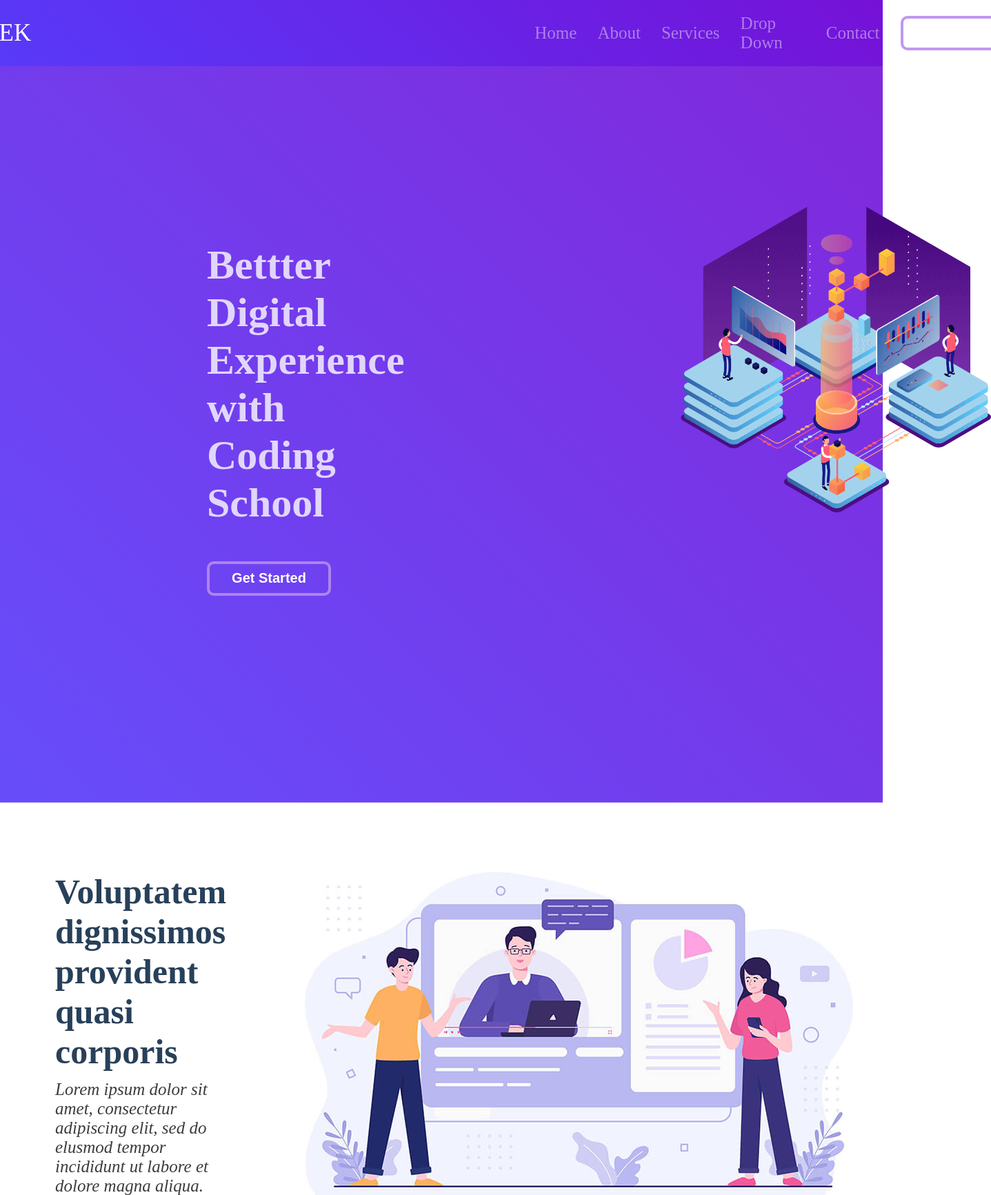
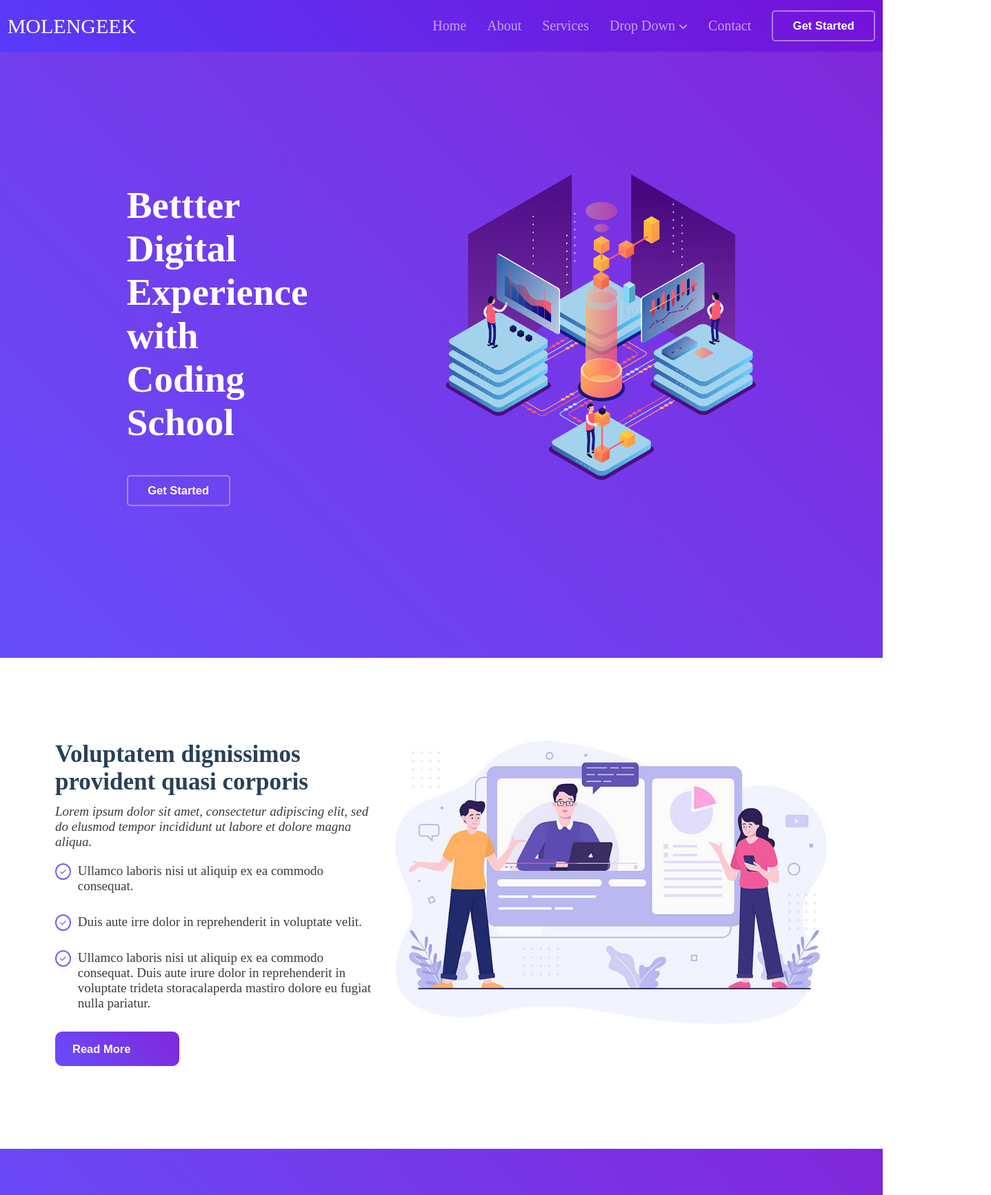
Before and after one commit to Ranya-Polisoidis/Projet_Dom_RP, a website with bundled scripts: page index.html in a window 1280 px wide. Shown: the top 1733 px of the page at 69% size, 1437 px wide, since content can reach past the window. Built offline with nearby package versions, Linux system fonts and the light colour scheme; files whose address does not match are found by name.

Commit message:
modification de mon code+ petit trie

```diff
--- a/index.html
+++ b/index.html
@@ -9,7 +9,6 @@
 <body>
 
 
-
     <!-- header -->
     <header class="fondImageHeader">
         <div>
@@ -17,25 +16,21 @@
 
             <!-- nav -->
             <div id="molengeek">
-                <nav class="nav">
+                <nav class="navHeader">
 
-                    <ul class="ul">
+                    <ul class="ulNavHeader">
 
-                        <li><a class="aMolenGeek" href="#molengeek">MOLENGEEK</a></li>
-                        <li><a class="aReste" href="#home">Home</a></li>
-                        <li><a class="aReste" href="#about">About</a></li>
-                        <li><a class="aReste"  href="#services">Services</a></li>
+                        <li><a class="aMolenGeekNavHeader" href="#molengeek">MOLENGEEK</a></li>
+                        <li><a href="#home">Home</a></li>
+                        <li><a href="#about">About</a></li>
+                        <li><a href="#services">Services</a></li>
 
-                        <li class="liDropdown"><a class="aReste" href="#dropdown">Drop Down</a></li>
-
-                        <!-- <button class="btn_dropdown">
-                            <h1>Langues</h1>
-                        </button> -->
+                        <li class="liDropdownNavHeader"><a href="#dropdown">Drop Down <i class="iconeDropDownNavHeader fa-solid fa-angle-down"></i></a></li>
 
                         <li><a href="#contact">Contact</a></li>
 
-                        <button class="btnGetStarted">
-                            <h2 class="h2BtnGetStarted">Get Started</h2>
+                        <button class="btnGetStartedNavHeaderEtBanniere">
+                            <h2 class="h2BtnGetStartedNavHeaderEtBanniere">Get Started</h2>
                         </button>
 
                     </ul>
@@ -45,38 +40,36 @@
 
 
             <!-- banniere -->
-            <div class="divBanniere" id="home">
+            <div class="divGeneraleBanniere" id="home">
+                <div class="divBanniere">
 
-                <div class="divBanniereGenerale">
 
-                    <div class="divBaniere1">
+                    <div class="div1Baniere">
                         <h2 class="h2Banniere"> Bettter Digital <br> Experience with <br> Coding School </h2>
-                        <button class="btnGetStarted">
-                            <h2 class="h2BtnGetStarted">Get Started</h2>
+                        <button class="btnGetStartedNavHeaderEtBanniere">
+                            <h2 class="h2BtnGetStartedNavHeaderEtBanniere">Get Started</h2>
                         </button>
                     </div>
 
-                    <div class="divBaniere2">
+                    <div>
                         <img class="imgBanniere" src="./public/img/hero-img.png" alt="">
                     </div>
 
-                    <!-- <button class="btn_neige"> -->
-                        <!-- <svg xmlns="http://www.w3.org/2000/svg" height="70" width="80" viewBox="0 0 448 512">!Font Awesome Free 6.5.1 by @fontawesome - https://fontawesome.com License - https://fontawesome.com/license/free Copyright 2023 Fonticons, Inc.<path fill="#ffffff" d="M224 0c17.7 0 32 14.3 32 32V62.1l15-15c9.4-9.4 24.6-9.4 33.9 0s9.4 24.6 0 33.9l-49 49v70.3l61.4-35.8 17.7-66.1c3.4-12.8 16.6-20.4 29.4-17s20.4 16.6 17 29.4l-5.2 19.3 23.6-13.8c15.3-8.9 34.9-3.7 43.8 11.5s3.8 34.9-11.5 43.8l-25.3 14.8 21.7 5.8c12.8 3.4 20.4 16.6 17 29.4s-16.6 20.4-29.4 17l-67.7-18.1L287.5 256l60.9 35.5 67.7-18.1c12.8-3.4 26 4.2 29.4 17s-4.2 26-17 29.4l-21.7 5.8 25.3 14.8c15.3 8.9 20.4 28.5 11.5 43.8s-28.5 20.4-43.8 11.5l-23.6-13.8 5.2 19.3c3.4 12.8-4.2 26-17 29.4s-26-4.2-29.4-17l-17.7-66.1L256 311.7v70.3l49 49c9.4 9.4 9.4 24.6 0 33.9s-24.6 9.4-33.9 0l-15-15V480c0 17.7-14.3 32-32 32s-32-14.3-32-32V449.9l-15 15c-9.4 9.4-24.6 9.4-33.9 0s-9.4-24.6 0-33.9l49-49V311.7l-61.4 35.8-17.7 66.1c-3.4 12.8-16.6 20.4-29.4 17s-20.4-16.6-17-29.4l5.2-19.3L48.1 395.6c-15.3 8.9-34.9 3.7-43.8-11.5s-3.7-34.9 11.5-43.8l25.3-14.8-21.7-5.8c-12.8-3.4-20.4-16.6-17-29.4s16.6-20.4 29.4-17l67.7 18.1L160.5 256 99.6 220.5 31.9 238.6c-12.8 3.4-26-4.2-29.4-17s4.2-26 17-29.4l21.7-5.8L15.9 171.6C.6 162.7-4.5 143.1 4.4 127.9s28.5-20.4 43.8-11.5l23.6 13.8-5.2-19.3c-3.4-12.8 4.2-26 17-29.4s26 4.2 29.4 17l17.7 66.1L192 200.3V129.9L143 81c-9.4-9.4-9.4-24.6 0-33.9s24.6-9.4 33.9 0l15 15V32c0-17.7 14.3-32 32-32z"/></svg> -->
-                    <!-- </button> -->
 
                 </div>
-
             </div>
 
 
         </div>
     </header>
 
+
     <!-- section 1 -->
     <section id="about">
-        <div class="divGeneraleSection1">
+        <div class="divSection1">
 
-            <div class="div1DivSection1">
+
+            <div class="div1Section1">
                 <h1 class="h1Section1">Voluptatem dignissimos provident quasi corporis</h1>
                 <h3 class="h3Section1">Lorem ipsum dolor sit amet, consectetur adipiscing elit, sed do elusmod tempor incididunt ut labore et dolore magna aliqua.</h3>
 
@@ -84,15 +77,16 @@
                     <i class="iconeAllSection1 fa-solid fa-check"></i>
                     <p class="pAllSection1">Ullamco laboris nisi ut aliquip ex ea commodo consequat.</p>
                 </div>
+
                 <div class="divAllSection1">
                     <i class="iconeAllSection1 fa-solid fa-check"></i>
                     <p class="pAllSection1">Duis aute irre dolor in reprehenderit in voluptate velit.</p>
                 </div>
+
                 <div class="divAllSection1">
                     <i class="iconeAllSection1 fa-solid fa-check"></i>
                     <p class="pAllSection1">Ullamco laboris nisi ut aliquip ex ea commodo consequat. Duis aute irure dolor in reprehenderit in voluptate trideta storacalaperda mastiro dolore eu fugiat nulla pariatur.</p>
                 </div>
-
 
 
                     <!-- <p class="testeO"><i class="teste fa-solid fa-check"></i> Ullamco laboris nisi ut aliquip ex ea commodo consequat.</p>
@@ -113,21 +107,23 @@
                         <p class="pAllSection1">Ullamco laboris nisi ut aliquip ex ea commodo consequat. Duis aute irure dolor in reprehenderit in voluptate trideta storacalaperda mastiro dolore eu fugiat nulla pariatur.</p>
                     </li> -->
 
-                <button class="btnReadMore">
-                    <h2 class="h2BtnReadMore">Read More</h2>
+                <button class="btnReadMoreSection1">
+                    <h2 class="h2BtnReadMoreSection1">Read More</h2>
                 </button>
             </div>
 
             <div>
-                <img src="./public/img/about.jpg" alt="">
+                <img class="imgSection1" src="./public/img/about.jpg" alt="">
             </div>
+
 
         </div>
     </section>
 
+
     <!-- section 2 -->
     <section>
-        <div class="divGeneraleSection2">
+        <div class="divSection2">
 
 
             <div class="divAllSection2">
@@ -150,8 +146,11 @@
                 <p class="pAllSection2">Hard Workers</p>
             </div>
 
+
         </div>
     </section>
+
+
 
     <script type="module" src="./src/js/main.js"></script>
 </body>
--- a/src/js/modules/dropdown.js
+++ b/src/js/modules/dropdown.js
@@ -4,7 +4,7 @@
 /* ########################################################################################################################################################################################### */
 
 
-let lidDropdown=document.querySelector(".liDropdown")
+let lidDropdown=document.querySelector(".liDropdownNavHeader")
 
 // -------------------------------------------------------------------------------------------------------------------------------------------------------------------------------------------
 
--- a/src/scss/modules/_banniere.scss
+++ b/src/scss/modules/_banniere.scss
@@ -3,113 +3,47 @@
 /* ########################################################################################################################################################################################### */
 
 
-.divBanniere {
-    padding-top: 300px;
-    padding-bottom: 300px;
-    padding-left: 300px;
-    padding-right: 300px;
+.divGeneraleBanniere {
+    padding-top: 220px;
+    padding-bottom: 220px;
+    padding-left: 200px;
+    padding-right: 200px;
     display: flex;
     align-items: center;
+    justify-content: center;
     font-size: 20px;
-    color: rgba(255, 255, 255, 0.79);
+    // color: rgba(255, 255, 255, 0.79);
 }
 
-.divBanniereGenerale{
+.divBanniere{
     display: flex;
+    align-items: center;
+    justify-content: center;
     font-size: 25px;
 }
 
-.divBaniere1{
+.div1Baniere{
     padding-right: 200px;
-    // background-color: rgba(255, 0, 0, 0.496);
 }
 
 .h2Banniere{
-    font-size: 60px;
+    font-size: 55px;
+    color:rgba(255, 255, 255);
 }
 
 // voir pour les deux (car il sont dans navbar)
-.btnGetStarted{
+
+// ! ajouter animation ici (et voir celle de la nav)
+.btnGetStartedNavHeaderEtBanniere{
 
 }
-.h2BtnGetStarted{
+.h2BtnGetStartedNavHeaderEtBanniere{
 
 }
 //
 
-.divBaniere2{
-    padding-left: 200px;
-}
 
+// ! ajouter animation
 .imgBanniere{
     width: 450px;
 }
-
-
-
-// .btn_neige{
-//     /* color: rgba(255, 255, 255, 0.882); !mettre ici installer autrement */
-//     border:none;
-//     background-color:transparent
-// }
-
-
-// .div_banniere {
-//     padding-top: 430px;
-//     padding-bottom: 320px;
-//     padding-left: 130px;
-//     padding-right: 130px;
-//     display: flex;
-//     align-items: center;
-// }
-
-// .div1_banniere {
-//     width: 820px;
-// }
-
-// .div2_banniere {
-//     width: 360px;
-//     display: flex;
-//     align-items: center;
-//     justify-content: center;
-// }
-
-// .icone_video {
-//     font-size: $font-size_icone_video;
-// }
-
-// .iframe {
-//     width: 900px;
-//     height: 490px;
-// }
-
-
-// // Animation
-// .boutonplay {
-//     display: flex;
-//     align-items: center;
-//     justify-content: center;
-//     background-color: blue; // ici
-//     color: blue; // ici
-//     font-size: 50px;
-//     width: 85px;
-//     height: 85px;
-//     z-index: 2;
-//     border-radius: 100%;
-//     position: relative;
-//     border: 15px solid rgb(151, 136, 107, 1) !important;
-// }
-
-// .boutonplay:before {
-//     content: '';
-//     position: absolute;
-//     border: 3px solid blue; // ici
-//     border-radius: 50%;
-//     top: -5px;
-//     left: -5px;
-//     right: -5px;
-//     bottom: -5px;
-//     animation: effectcercle1 1.5s linear infinite;
-//     opacity: 0;
-//     z-index: 1;
-// }
--- a/src/scss/modules/_navbar.scss
+++ b/src/scss/modules/_navbar.scss
@@ -3,13 +3,15 @@
 /* ########################################################################################################################################################################################### */
 
 
-.nav{
+.navHeader{
 
     // Important !
     // Avant tout enlever margin et padding en 0 dans mon ul (en dessous)
     // Pour modifier parfaitement!
-    padding-top: 20px;
-    padding-bottom: 20px;
+    padding-top: 15px;
+    padding-bottom: 15px;
+
+
 
     display: flex;
     align-items: center;
@@ -26,13 +28,13 @@
     background: linear-gradient(45deg, rgba(86, 58, 250, 0.9) 0%, rgba(116, 15, 214, 0.9) 100%), url("lien de l'image") center center no-repeat;
 }
 
-.ul{
+.ulNavHeader{
 
     // !Important tjr à mettre
     margin:0;
     padding:0;
 
-    font-size: 25px;
+    font-size: 20px;
     list-style-type: none;
 
     display: flex;
@@ -44,42 +46,42 @@
 
 a{
     text-decoration: none;
-    color: rgba(183, 140, 236, 0.882);
+    color: rgba(207, 182, 239, 0.882);
 }
 
-// changer l'animation !
+// ! changer l'animation faire une autre
 a:hover{
     text-decoration: none;
     color:rgba(255, 255, 255)
 }
 
-.aMolenGeek{
+.aMolenGeekNavHeader{
     color:rgba(255, 255, 255);
-    padding-right: 700px;
-    font-size: 35px;
+    padding-right: 400px;
+    font-size: 30px;
 }
 
-// ! voir comment les sérer un peu plus
-.aReste{
-    // gap:50px;
+.iconeDropDownNavHeader{
+    font-size: 15px;
 }
 
 
-// de ma nav et ma banniere !
-.btnGetStarted{
+// ! btn et h2 de ma nav et ma banniere
+// ! voir animation pour elle (et pour celle de ma bannière)
+.btnGetStartedNavHeaderEtBanniere{
     text-decoration: none;
     color: rgba(183, 140, 236, 0.882);
+    // color:rgba(255, 255, 255);
     background-color:transparent;
-    border:solid 4px;
-    border-radius: 10px;
-    width: 180px;
-    height: 50px;
+    border:solid 2px;
+    border-radius: 5px;
+    width: 150px;
+    height: 45px;
     display: flex;
     align-items: center;
     justify-content: center;
+    font-size: 11px;
 }
-
-// de ma nav et ma banniere !
-.h2BtnGetStarted{
-    color:rgba(255, 255, 255)
+.h2BtnGetStartedNavHeaderEtBanniere{
+    color:rgba(255, 255, 255);
 }
--- a/src/scss/modules/_section1.scss
+++ b/src/scss/modules/_section1.scss
@@ -3,27 +3,27 @@
 /* ########################################################################################################################################################################################### */
 
 
-.divGeneraleSection1{
+.divSection1{
     display: flex;
-    padding-top: 100px;
-    padding-bottom: 100px;
+    padding-top: 120px;
+    padding-bottom: 120px;
     padding-right: 80px;
     padding-left: 80px;
 }
 
-.div1DivSection1{
-    padding-right: 110px;
+.div1Section1{
+    padding-right: 20px;
 }
 
 .h1Section1{
-    font-size: 50px;
+    font-size: 35px;
     color: rgb(40, 64, 89);
     margin:0;
     padding-bottom: 12px;
 }
 
 .h3Section1{
-    font-size: 25px;
+    font-size: 19px;
     font-style: italic;
     font-weight: normal;
     color:rgb(60, 60, 60);
@@ -31,34 +31,40 @@
     padding-bottom: 20px;
 }
 
+
+
+
+
+
 // //
 .divAllSection1{
     display: flex;
-    // align-items: center;
+    align-items: start; // pour que mon icone reste bien (au-dessus) à la première ligne de mon p (pAllSection1) --> margin: 0 et padding-bottom: 30px
 }
 
 .iconeAllSection1{
+
+    // ! A retenir: quand c'est une icone on va pas lui mettre de w ou de h mais plutot jouer avec le font et padding !
+    // width: 40px;
+    // height: 40px;
+    font-size: 10px;
+    padding: 5px;
+
     display: flex;
     align-items: center;
     justify-content: center;
 
-    // padding-right: 20px;
+    color:rgb(110, 98, 242);
 
     border:2px solid rgb(110, 98, 242);
     border-radius: 50%;
-    width: 40px;
-    height: 40px;
-    font-size: 20px;
-    text-align: center; // pour centrer sinon pas centrer !
-
-    color:rgb(110, 98, 242);
 }
 
 .pAllSection1{
     // display: flex;
     // align-items: center;
     // justify-content: center;
-    font-size: 25px;
+    font-size: 19px;
     color:rgb(60, 60, 60);
     padding-left: 10px;
 
@@ -67,50 +73,60 @@
 }
 // //
 
-.btnReadMore{
+
+
+// //
+// .testeO{
+//     font-size: 25px;
+
+// }
+// .teste{
+//     // font-size: 10px;
+//     display: flex;
+//     align-items: center;
+//     justify-content: center;
+
+//     // padding-right: 20px;
+
+//     border:2px solid rgb(110, 98, 242);
+//     border-radius: 50%;
+//     width: 40px;
+//     // height: 40px;
+//     font-size: 20px;
+//     // text-align: center; // pour centrer sinon pas centrer !
+
+
+//     color:rgb(110, 98, 242);
+
+//     padding: 10px;
+// }
+// //
+
+
+// ! mettre animation
+.btnReadMoreSection1{
+    display: flex;
+    align-items: center;
+    padding-left: 25px;
+
     text-decoration: none;
     border-radius: 10px;
     width: 180px;
     height: 50px;
     display: flex;
+    font-size: 11px;
 
     // align-items: center;
 
     // justify-content: center;
-    padding-left: 25px;
     background: linear-gradient(45deg, rgba(86, 58, 250, 0.9) 0%, rgba(116, 15, 214, 0.9) 100%), url("lien de l'image") center center no-repeat;
     border: none;
 }
 
-.h2BtnReadMore{
+.h2BtnReadMoreSection1{
     color:rgba(255, 255, 255)
 }
 
-
-
-//
-.testeO{
-    font-size: 25px;
-
+.imgSection1{
+    width: 630px;
 }
-.teste{
-    // font-size: 10px;
-    display: flex;
-    align-items: center;
-    justify-content: center;
-
-    // padding-right: 20px;
-
-    border:2px solid rgb(110, 98, 242);
-    border-radius: 50%;
-    width: 40px;
-    // height: 40px;
-    font-size: 20px;
-    text-align: center; // pour centrer sinon pas centrer !
-
-
-    color:rgb(110, 98, 242);
-
-    padding: 10px;
-}
-//
```
Also changed, not shown: src/scss/modules/_section2.scss (+8 -7 lines), public/css/app.css, 1 other file.
